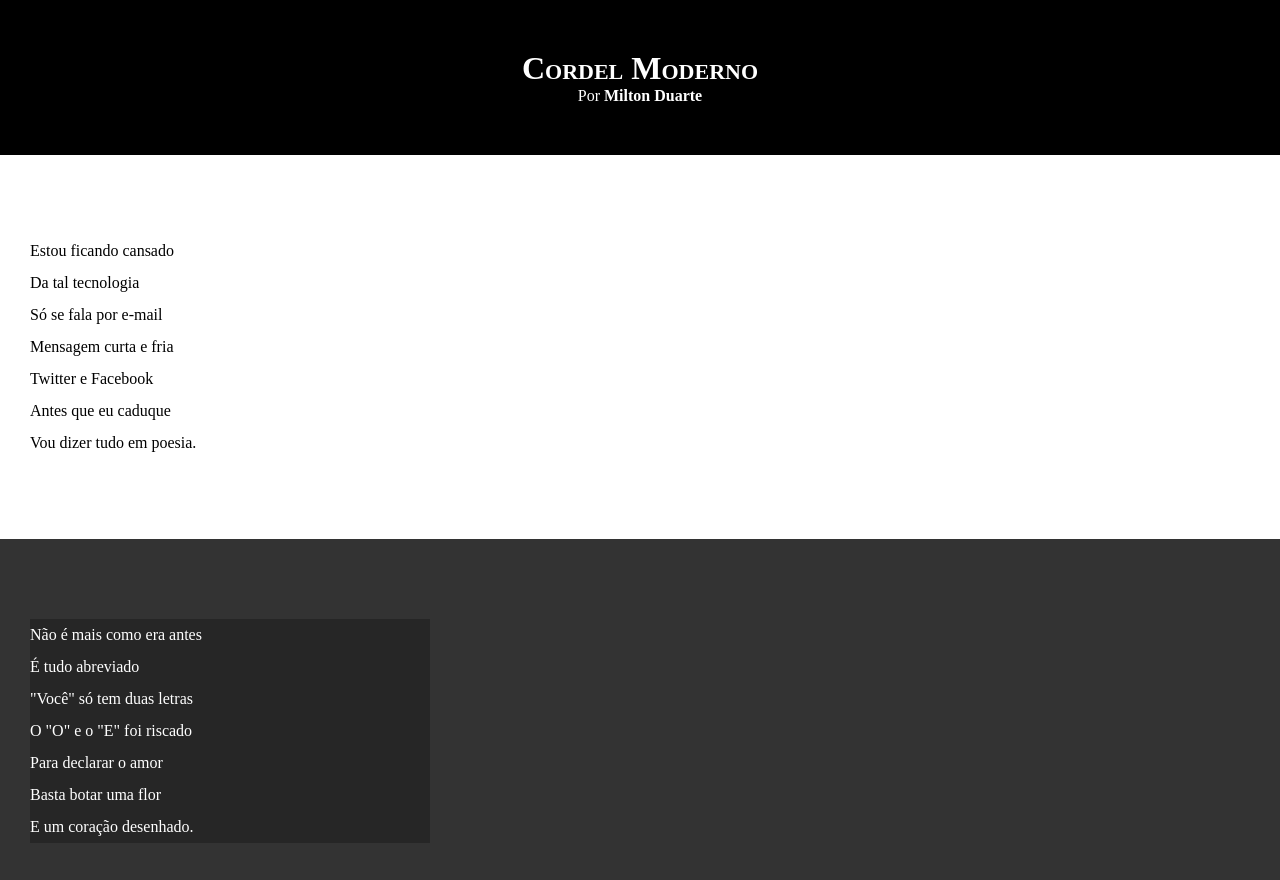
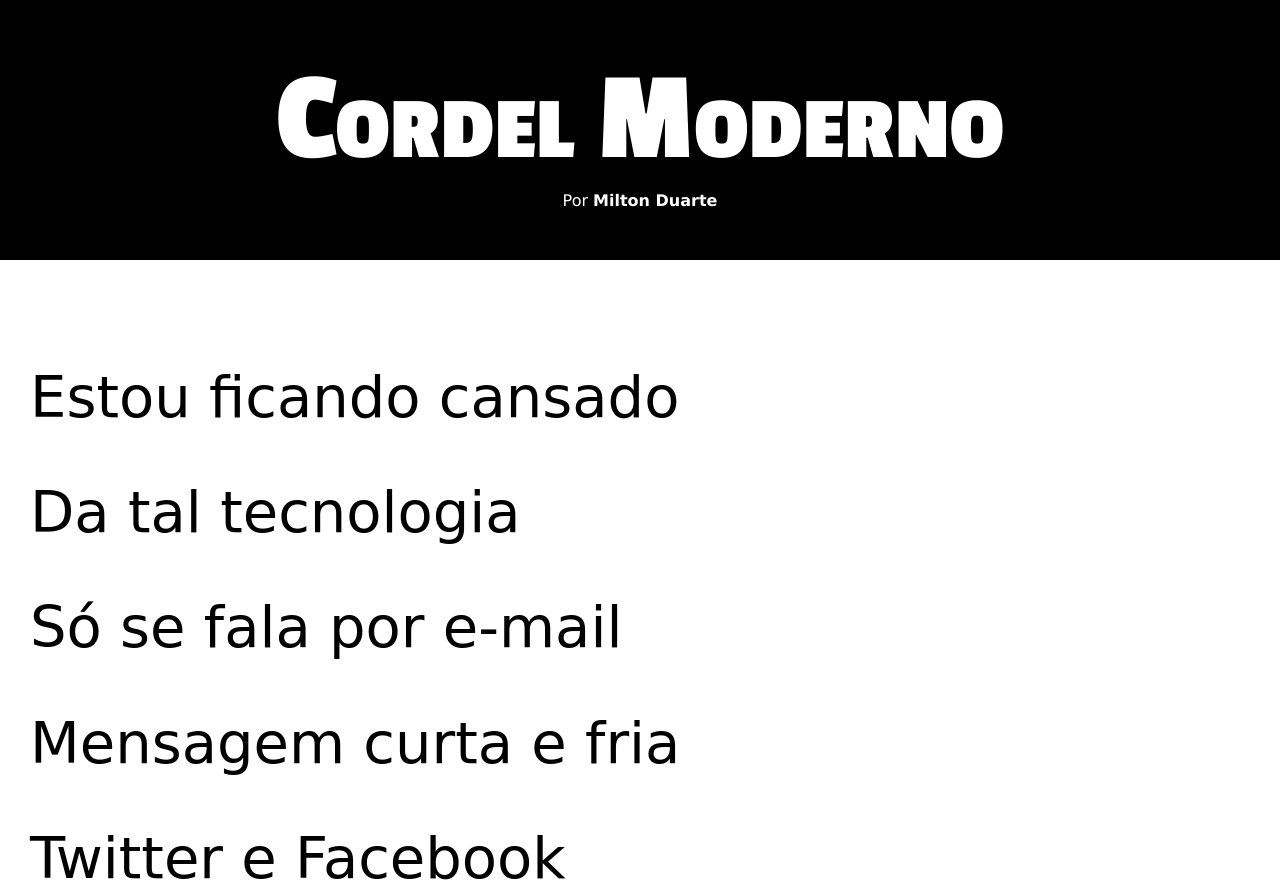
Before and after one commit to erikiitirouforcella/html-css, a plain HTML site: page desafios/d012/index.html in a window 1280 px wide. Shown: the top 880 px of the page. Drawn offline with Linux system fonts and the light colour scheme; a web font is replaced by a local one.

Commit message:
atualização de estilos desafio 012

```diff
--- a/desafios/d012/estilo/style.css
+++ b/desafios/d012/estilo/style.css
@@ -1,13 +1,25 @@
 @charset "UTF-8";
+
+@import url('https://fonts.googleapis.com/css2?family=Passion+One:wght@400;700;900&display=swap');
+
+@import url('https://fonts.googleapis.com/css2?family=Sriraracha&display=swap');
+
+:root {
+  --fonte1: Verdana, Geneva, Tahoma, sans-serif;
+  --fonte2: 'Passion One', cursive;
+  --fonte3: 'Sriracha', cursive;
+}
 
   * {
     margin: 0px;
     padding: 0px;
+    font-size: 1em;
   }
 
   html, body {
     min-height: 100vh;
     background-color: darkgray;
+    font-family: var(--fonte1);
   }
 
   header {
@@ -19,6 +31,8 @@
   header > h1 {
     padding-top: 50px;
     font-variant: small-caps;
+    font-family: var(--fonte2);
+    font-size: 10vw;
   }
 
   header > p {
@@ -40,6 +54,8 @@
     padding-bottom: 10vh;
     line-height: 2em;
     padding-left: 30px;
+    font-family: var(--fonte3);
+    font-size: 4.5vw;
   }
 
   section.normal {
@@ -53,7 +69,8 @@
   }
 
   section.imagem > p {
-    width: 400px;
+    display: inline-block; /* se adapta ao tamanho do conteudo dento da letra */
+    padding: 5px;
     background-color: rgb(0, 0, 0, 0.253);
   }
 
```
